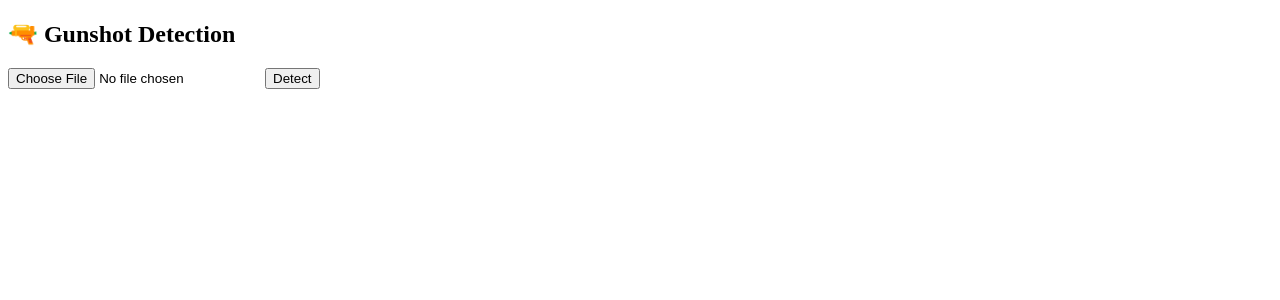
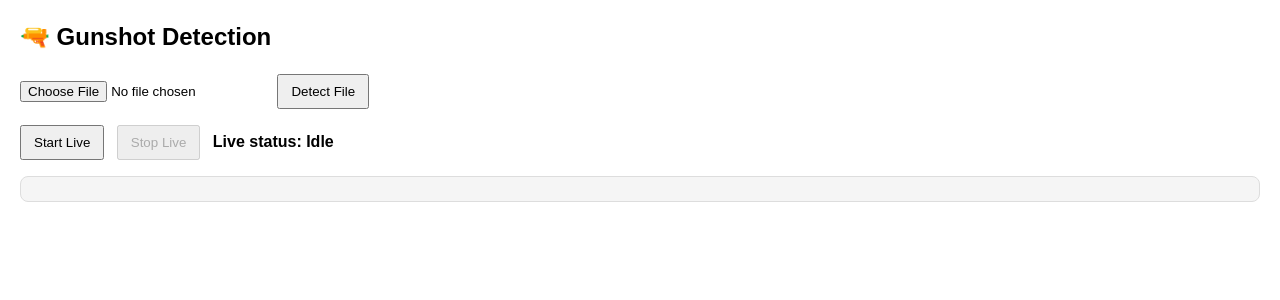
Before and after one commit to saahil4643/gunshot_predictor, a Flask app: page / in a window 1280 px wide. Shown: the top 300 px of the page. Run offline with Flask 3, Linux system fonts and the light colour scheme.

Commit message:
first commit

```diff
--- a/templates/index.html
+++ b/templates/index.html
@@ -2,17 +2,85 @@
 <html>
 <head>
     <title>Gunshot Detection</title>
+    <meta name="viewport" content="width=device-width, initial-scale=1">
+    <style>
+        body {
+            font-family: Arial, sans-serif;
+            margin: 20px;
+            line-height: 1.4;
+        }
+
+        .row {
+            margin-bottom: 16px;
+        }
+
+        button {
+            margin-right: 8px;
+            padding: 8px 12px;
+            cursor: pointer;
+        }
+
+        #status {
+            font-weight: bold;
+        }
+
+        pre {
+            background: #f5f5f5;
+            border: 1px solid #ddd;
+            padding: 12px;
+            border-radius: 8px;
+            white-space: pre-wrap;
+            word-break: break-word;
+        }
+    </style>
 </head>
 <body>
 
 <h2>🔫 Gunshot Detection</h2>
 
-<input type="file" id="audioFile">
-<button onclick="upload()">Detect</button>
+<div class="row">
+    <input type="file" id="audioFile" accept="audio/*">
+    <button onclick="upload()">Detect File</button>
+</div>
+
+<div class="row">
+    <button id="startLiveBtn" onclick="startLive()">Start Live</button>
+    <button id="stopLiveBtn" onclick="stopLive()" disabled>Stop Live</button>
+    <span id="status">Live status: Idle</span>
+</div>
 
 <pre id="result"></pre>
 
 <script>
+const LIVE_CLIP_MS = 3000;
+
+let liveStream = null;
+let liveChunks = 0;
+let liveRunning = false;
+
+function setStatus(text) {
+    document.getElementById("status").innerText = `Live status: ${text}`;
+}
+
+async function sendAudioBlob(blob, fileName = "audio.webm") {
+    const formData = new FormData();
+    formData.append("file", blob, fileName);
+
+    const response = await fetch("/predict", {
+        method: "POST",
+        body: formData
+    });
+
+    const data = await response.json();
+
+    if (!response.ok) {
+        const shortError = (data.error || "Request failed").split("\n")[0];
+        throw new Error(shortError);
+    }
+
+    return data;
+}
+
 async function upload() {
     const fileInput = document.getElementById("audioFile");
     const file = fileInput.files[0];
@@ -22,16 +90,8 @@ async function upload() {
         return;
     }
 
-    const formData = new FormData();
-    formData.append("file", file);
-
     try {
-        const response = await fetch("/predict", {
-            method: "POST",
-            body: formData
-        });
-
-        const data = await response.json();
+        const data = await sendAudioBlob(file, file.name || "upload.wav");
 
         document.getElementById("result").innerText =
             JSON.stringify(data, null, 2);
@@ -41,6 +101,107 @@ async function upload() {
             "Error: " + err;
     }
 }
+
+async function startLive() {
+    if (liveRunning) {
+        return;
+    }
+
+    try {
+        liveStream = await navigator.mediaDevices.getUserMedia({
+            audio: {
+                echoCancellation: false,
+                noiseSuppression: false,
+                autoGainControl: false,
+                channelCount: 1
+            }
+        });
+        liveRunning = true;
+        liveChunks = 0;
+        document.getElementById("startLiveBtn").disabled = true;
+        document.getElementById("stopLiveBtn").disabled = false;
+        setStatus("Listening");
+
+        while (liveRunning && liveStream) {
+            const clipBlob = await recordClip(liveStream, LIVE_CLIP_MS);
+            if (!clipBlob || clipBlob.size === 0 || !liveRunning) {
+                continue;
+            }
+
+            liveChunks += 1;
+
+            try {
+                setStatus(`Processing chunk ${liveChunks}`);
+                const data = await sendAudioBlob(clipBlob, `live_${Date.now()}.webm`);
+                const text = [`[Chunk ${liveChunks}]`, JSON.stringify(data, null, 2), ""].join("\n");
+
+                const resultElement = document.getElementById("result");
+                resultElement.innerText = text + resultElement.innerText;
+
+                if (data.gunshot_detected) {
+                    setStatus("Gunshot detected");
+                } else {
+                    setStatus(`Listening (chunk ${liveChunks})`);
+                }
+            } catch (err) {
+                setStatus("Live error");
+                document.getElementById("result").innerText = "Error: " + err + "\n" + document.getElementById("result").innerText;
+            }
+        }
+    } catch (err) {
+        setStatus("Microphone access denied");
+        document.getElementById("result").innerText = "Error: " + err;
+        stopLive();
+    }
+}
+
+function recordClip(stream, durationMs) {
+    return new Promise((resolve, reject) => {
+        let recorder;
+        try {
+            recorder = new MediaRecorder(stream);
+        } catch (err) {
+            reject(err);
+            return;
+        }
+
+        const parts = [];
+
+        recorder.ondataavailable = (event) => {
+            if (event.data && event.data.size > 0) {
+                parts.push(event.data);
+            }
+        };
+
+        recorder.onerror = (event) => {
+            reject(event.error || new Error("MediaRecorder error"));
+        };
+
+        recorder.onstop = () => {
+            resolve(new Blob(parts, { type: recorder.mimeType || "audio/webm" }));
+        };
+
+        recorder.start();
+        setTimeout(() => {
+            if (recorder.state !== "inactive") {
+                recorder.stop();
+            }
+        }, durationMs);
+    });
+}
+
+function stopLive() {
+    liveRunning = false;
+
+    if (liveStream) {
+        liveStream.getTracks().forEach((track) => track.stop());
+    }
+
+    liveStream = null;
+    setStatus("Stopped");
+    document.getElementById("startLiveBtn").disabled = false;
+    document.getElementById("stopLiveBtn").disabled = true;
+}
 </script>
 
 </body>
```
Also changed, not shown: gunshot_detector.py (+17 -6 lines).
